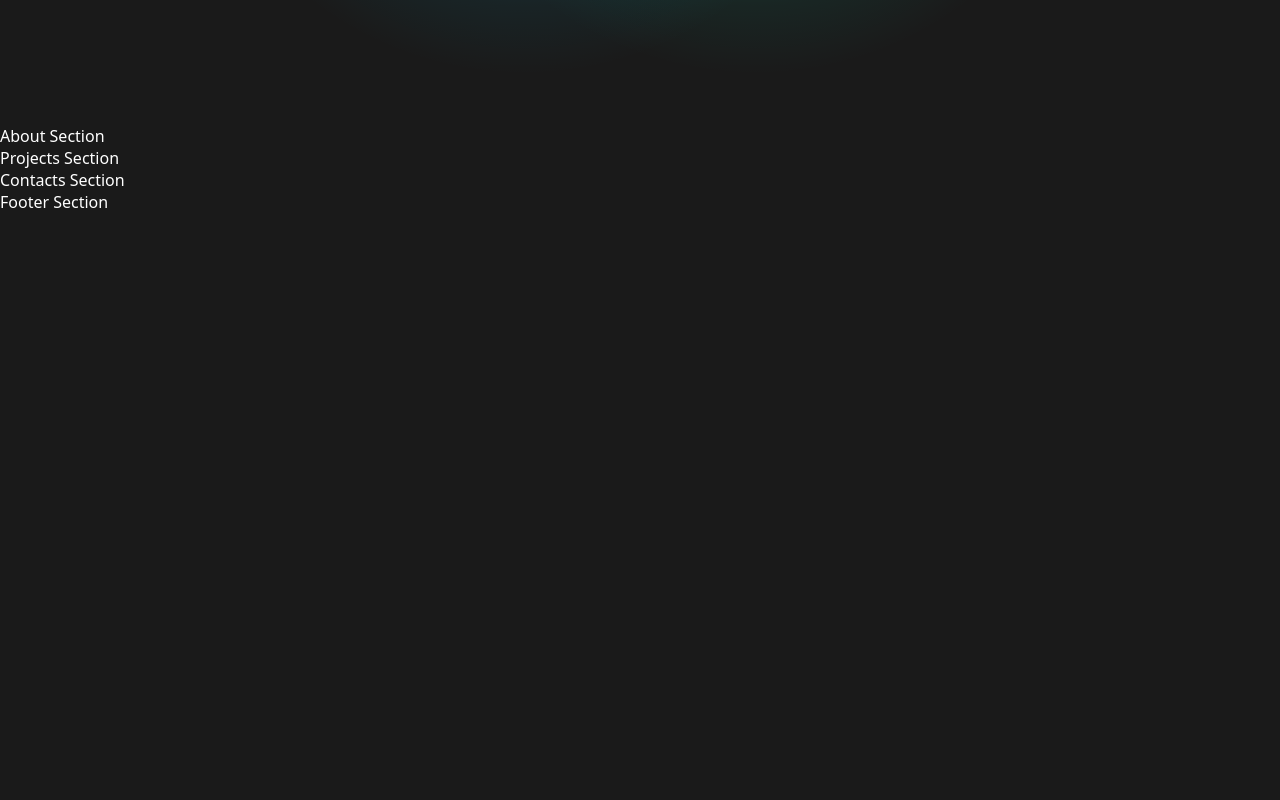
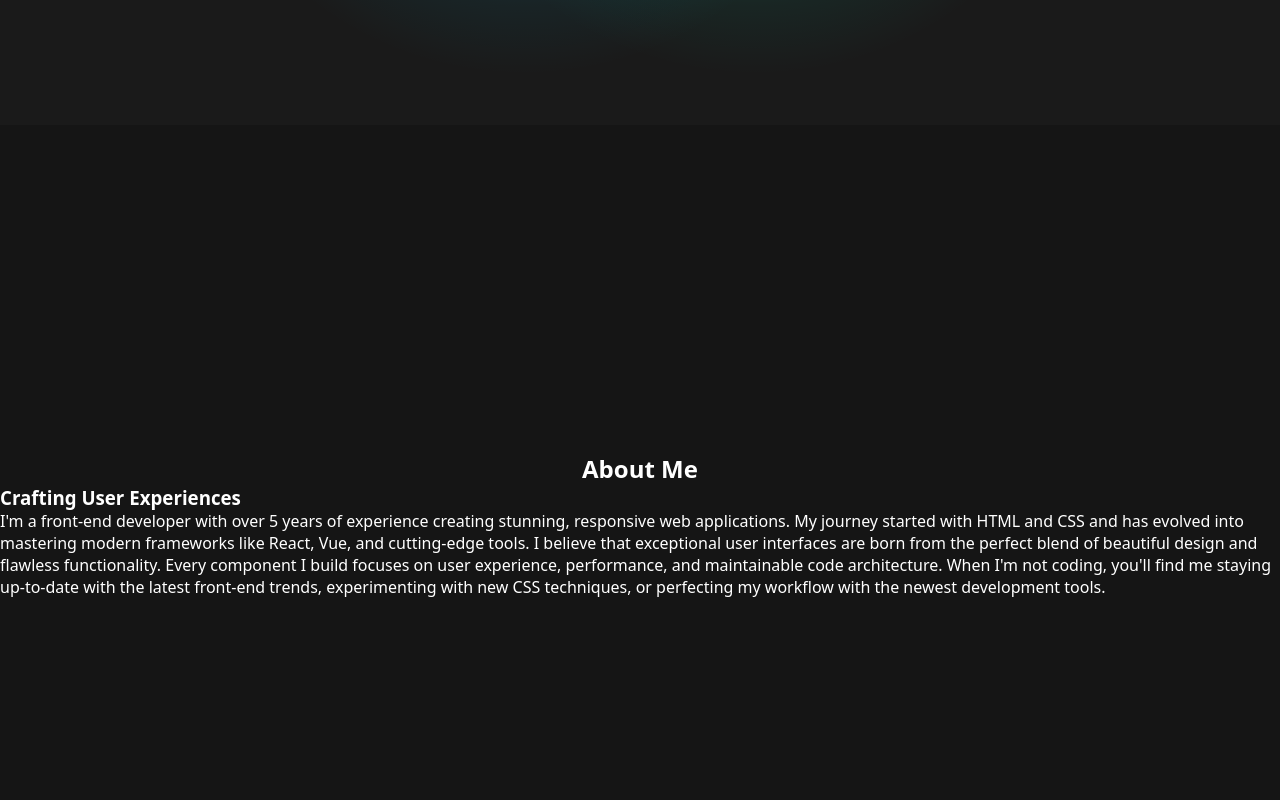
Before and after one commit to trinidj/updated-personal-porfolio, a Vue app: page / in a window 1280 px wide. Shown: the part 760-1560 px from the top of the page. Before the commit the page ends 973 px from the top, so only its background shows below. Built offline with nearby package versions, Linux system fonts and the light colour scheme.

Commit message:
feat: implement AboutSection component with content and styling

```diff
--- a/src/components/AboutSection.vue
+++ b/src/components/AboutSection.vue
@@ -4,10 +4,39 @@
 
 <template>
   <section id="about-section">
-    About Section
+    <div class="about-container">
+      <div class="title">
+        <h2>About Me</h2>
+      </div>
+
+      <div class="grid">
+        <div class="about-content">
+          <h3>Crafting User Experiences</h3>
+          <p>
+            I'm a front-end developer with over 5 years of experience creating stunning, responsive web applications. My journey started with HTML and CSS and has evolved into mastering modern frameworks like React, Vue, and cutting-edge tools.
+
+            I believe that exceptional user interfaces are born from the perfect blend of beautiful design and flawless functionality. Every component I build focuses on user experience, performance, and maintainable code architecture.
+
+            When I'm not coding, you'll find me staying up-to-date with the latest front-end trends, experimenting with new CSS techniques, or perfecting my workflow with the newest development tools.
+          </p>
+        </div>
+
+        <div class="service-content">
+
+        </div>
+      </div>
+    </div>
   </section>
 </template>
 
 <style scoped>
-
+  .about-container {
+    display: flex;
+    flex-direction: column;
+    align-items: center;
+    justify-content: center;
+    height: 800px;
+    background: hsl(from var(--color-background-primary) h s calc(l - 2));
+    margin: 0 auto;
+  }
 </style>
```
